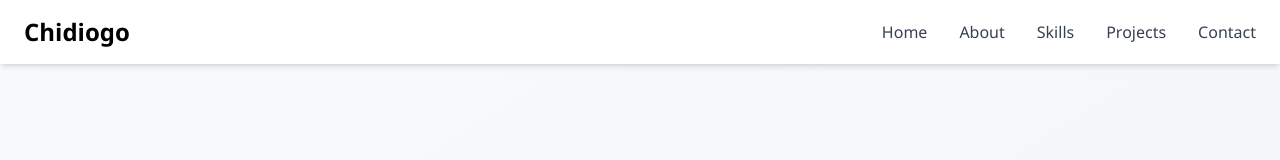
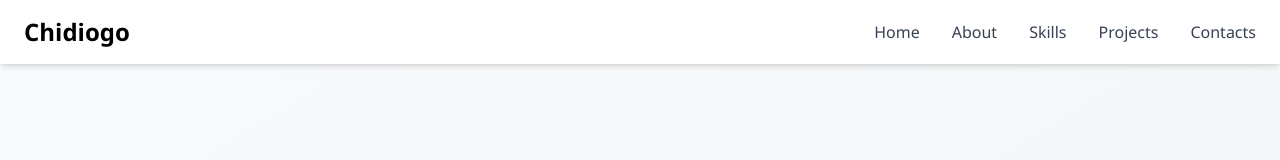
Before and after one commit to evan246/mypholio, an Angular app: page / in a window 1280 px wide. Shown: the top 160 px of the page. Built offline with nearby package versions, Linux system fonts and the light colour scheme.

Commit message:
Fix: corrected a line of code in navbar component

```diff
--- a/src/app/navbar/navbar.component.ts
+++ b/src/app/navbar/navbar.component.ts
@@ -14,7 +14,7 @@ import { CommonModule } from '@angular/common';
           <li><a href="#about" class="text-gray-700 hover:text-accent transition">About</a></li>
           <li><a href="#skills" class="text-gray-700 hover:text-accent transition">Skills</a></li>
           <li><a href="#projects" class="text-gray-700 hover:text-accent transition">Projects</a></li>
-          <li><a href="#contact" class="text-gray-700 hover:text-accent transition">Contact</a></li>
+          <li><a href="#contact" class="text-gray-700 hover:text-accent transition">Contacts</a></li>
         </ul>
         <button
           (click)="toggleMenu()"
```
